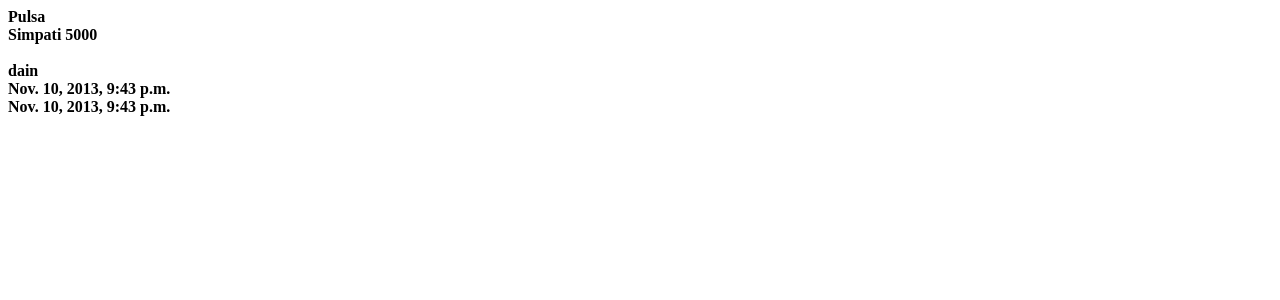
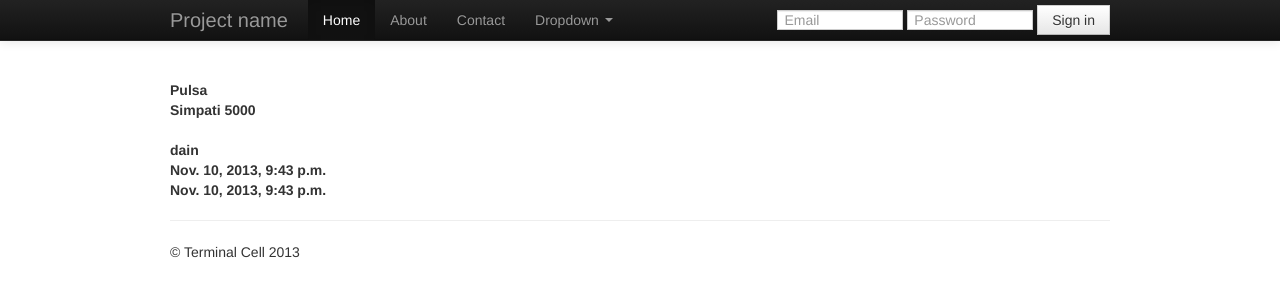
Before and after one commit to emaniacs/belajar-django, a Django app: page /pulsa/ in a window 1280 px wide. Shown: the top 300 px of the page. Run offline with Django 3.2, Linux system fonts and the light colour scheme; data comes from the database, SQL or seed files in the repository; parts of the project's set-up code (start-up, migrations or seed data) failed here and were passed over.

Commit message:
Edit template default, homepage(add pulsa).

```diff
--- a/etc/templates/default.html
+++ b/etc/templates/default.html
@@ -8,12 +8,78 @@
                 {{'Django'}}
             {% endif %}
         </title>
+        <link href="{% static 'css/bootstrap.css' %}" rel="stylesheet" />
         <link href="{% static 'css/style.css' %}" rel="stylesheet" />
+        <!-- HTML5 shim, for IE6-8 support of HTML5 elements -->
+        <!--[if lt IE 9]>
+            <script src="{% static 'js/html5shiv.js'%}"></script>
+        <![endif]-->
+
+        <link rel="shortcut icon" href="{% static 'img/favicon.png'%}"/>
+        {% block style %}{% endblock %}
     </head>
 
     <body>
-        {% block content %}
+        <div class="navbar navbar-inverse navbar-fixed-top">
+            <div class="navbar-inner">
+                <div class="container">
+                    <button type="button" class="btn btn-navbar" data-toggle="collapse" data-target=".nav-collapse">
+                        <span class="icon-bar"></span>
+                        <span class="icon-bar"></span>
+                        <span class="icon-bar"></span>
+                    </button>
+                    <a class="brand" href="#">Project name</a>
+                    <div class="nav-collapse collapse">
+                        <ul class="nav">
+                            <li class="active">
+                                <a href="#">Home</a></li>
+                            <li>
+                                <a href="#about">About</a></li>
+                            <li>
+                                <a href="#contact">Contact</a></li>
+                            <li class="dropdown">
+                                <a href="#" class="dropdown-toggle" data-toggle="dropdown">Dropdown <b class="caret"></b></a>
+                                    <ul class="dropdown-menu">
+                                        <li>
+                                            <a href="#">Action</a></li>
+                                        <li>
+                                            <a href="#">Another action</a></li>
+                                        <li>
+                                            <a href="#">Something else here</a></li>
+                                        <li class="divider"></li>
+                                        <li class="nav-header">Nav header</li>
+                                        <li>
+                                            <a href="#">Separated link</a></li>
+                                        <li>
+                                            <a href="#">One more separated link</a></li>
+                                    </ul>
+                            </li>
+                        </ul>
+                        <form class="navbar-form pull-right">
+                            <input class="span2" type="text" placeholder="Email">
+                            <input class="span2" type="password" placeholder="Password">
+                            <button type="submit" class="btn">Sign in</button>
+                        </form>
+                    </div><!--/.nav-collapse -->
+                </div>
+            </div>
+        </div>
 
-        {% endblock %}
+        <div class="container">
+            <br/>
+            <br/>
+            <br/>
+            <br/>
+            {% block content %}
+
+            {% endblock %}
+
+            <hr>
+
+            <footer>
+            <p>&copy; Terminal Cell 2013</p>
+            </footer>
+
+        </div> <!-- /container -->
     </body>
 </html>
```
Also changed, not shown: etc/templates/page/home.html (+83 -1 lines).
